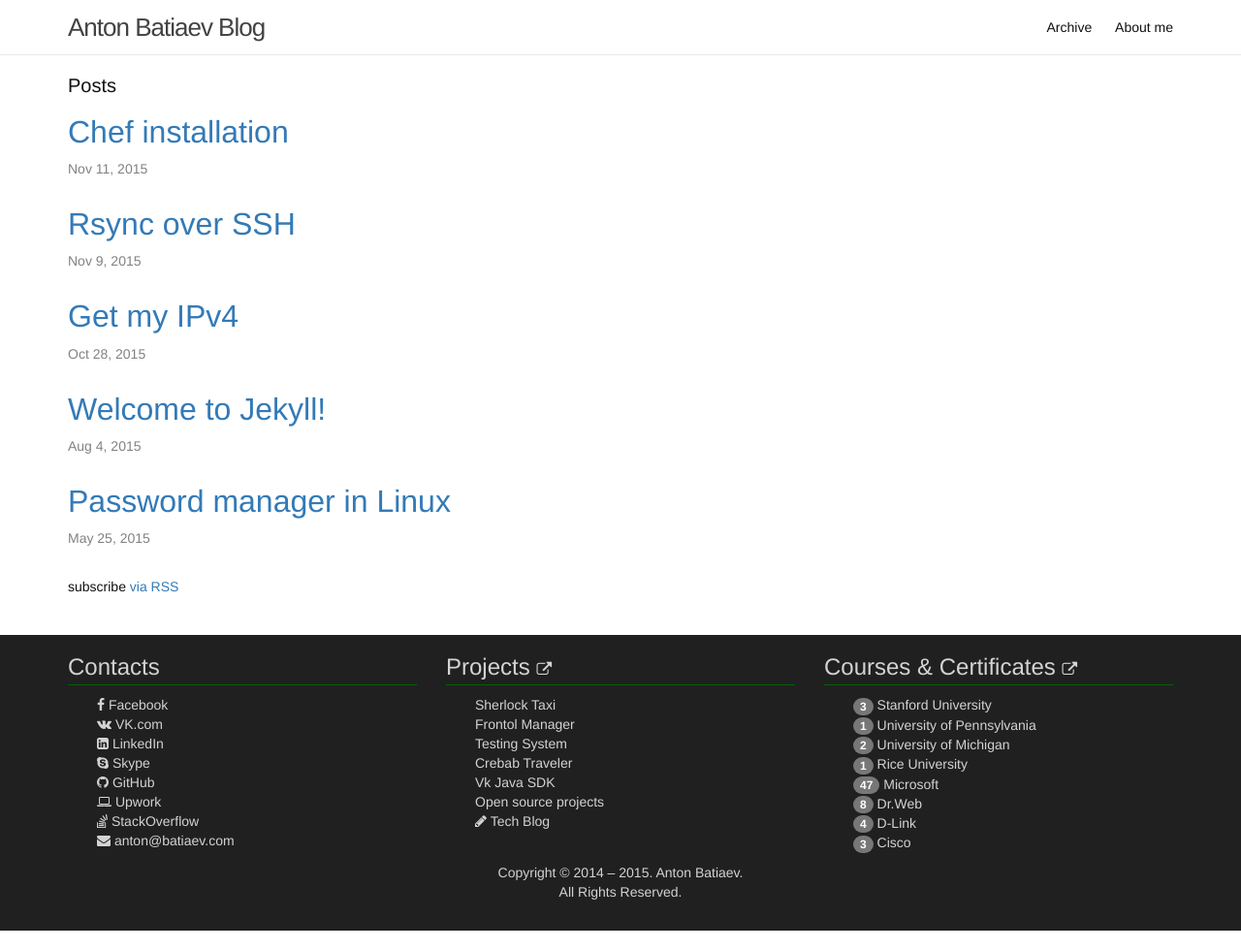
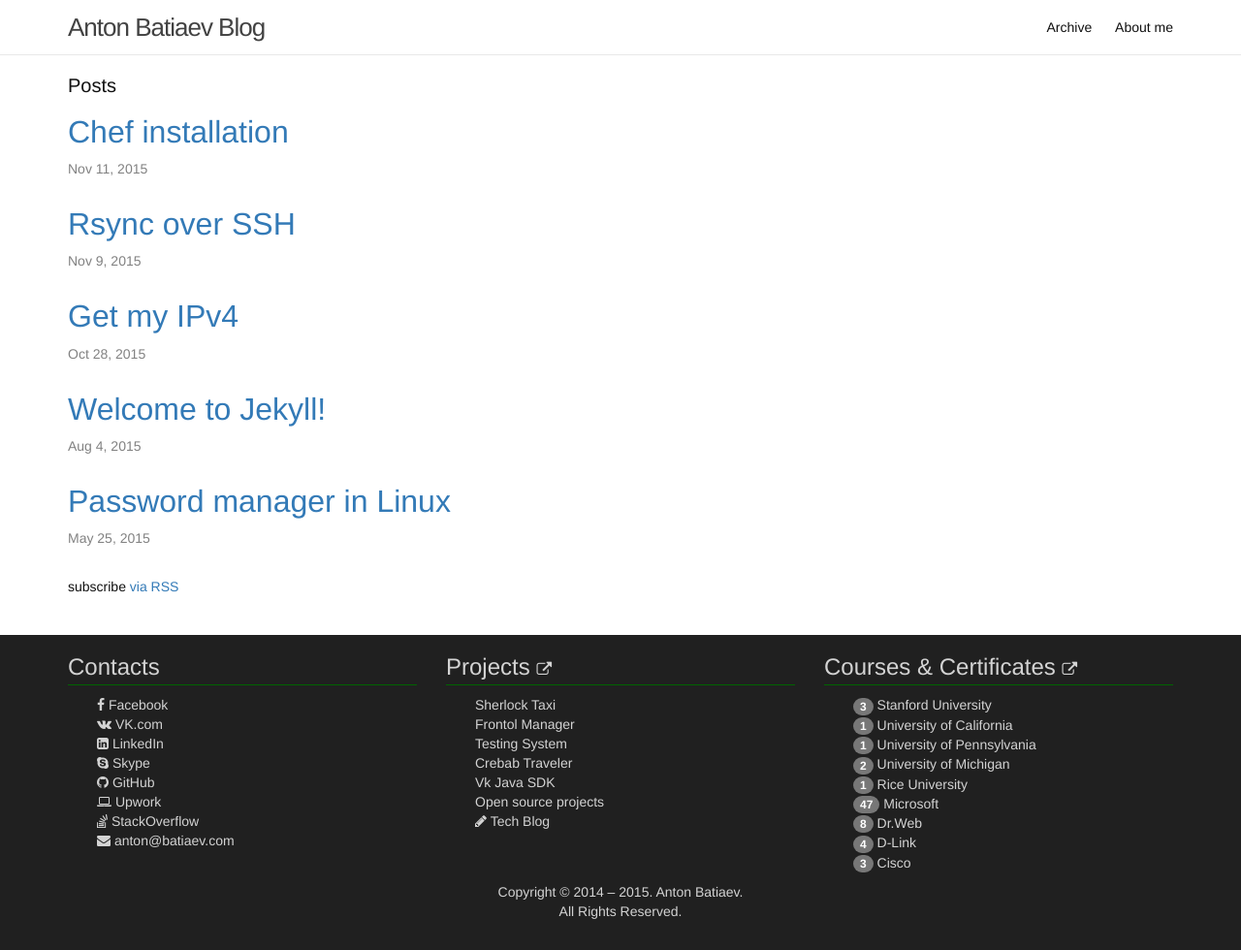
Before and after one commit to Batiaev/blog, a Jekyll site: the page built from index.html, in a window 1280 px wide. Shown: the whole page at 97% size. Built offline with Jekyll 4.4.1, drawn with Linux system fonts in a browser that asks for light colours.

Commit message:
update footer

```diff
--- a/_includes/footer.html
+++ b/_includes/footer.html
@@ -30,6 +30,7 @@
         <h3 class="courses">Courses &amp; Certificates <small><a href="{{ site.baseurl }}/courses/"><i class="fa fa-external-link"></i></a></small></h3>
         <ul class="fa-ul">
     <li><span class="badge">3</span> <a target="_blank" href="https://www.stanford.edu/">Stanford University</a></li>
+    <li><span class="badge">1</span> <a target="_blank" href="http://unex.uci.edu/">University of California</a></li>
     <li><span class="badge">1</span> <a target="_blank" href="http://www.upenn.edu/">University of Pennsylvania</a></li>
     <li><span class="badge">2</span> <a target="_blank" href="https://www.umich.edu/">University of Michigan</a></li>
     <li><span class="badge">1</span> <a target="_blank" href="http://www.rice.edu/">Rice University</a></li>
```
